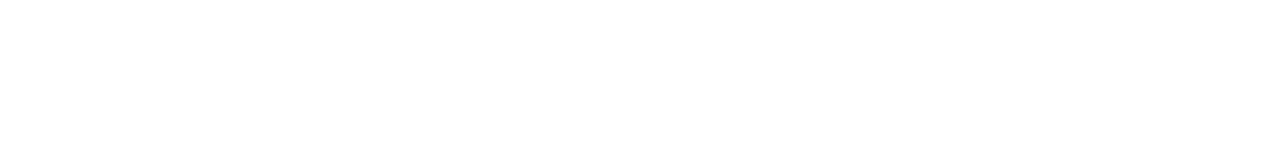
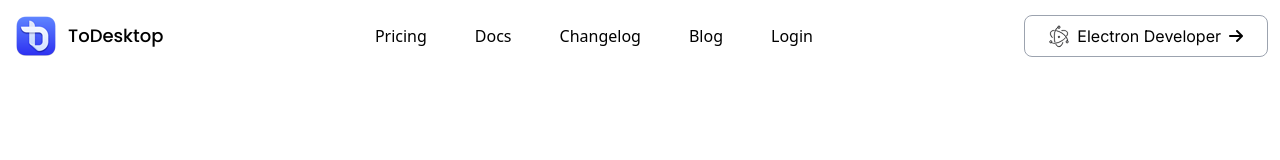
Before and after one commit to dev-tanvirtonmoy/to-desktop-landing-page, a plain HTML site: page index.html in a window 1280 px wide. Drawn offline with nearby package versions, Linux system fonts and the light colour scheme.

Commit message:
Added Navbar

```diff
--- a/index.html
+++ b/index.html
@@ -27,11 +27,11 @@
         theme: {
           extend: {
             colors: {
-              clifford: "#da373d",
+              primary: "#3238f2",
             },
             fontFamily: {
-              poppins: ["Poppins", "sans-serif"],
-              inter: ["Inter", "sans-serif"],
+              "display": ["Poppins", "sans-serif"],
+              "body": ["Inter", "sans-serif"],
             },
           },
         },
@@ -40,7 +40,93 @@
   </head>
   <body>
     <!-- Header section start from here -->
-    <header></header>
+    <header>
+      <!-- Navbar start from here -->
+      <nav class="p-3 bg-white flex justify-between items-center">
+        <a href="#" class="flex gap-2 items-center" id="brand">
+          <img
+            class="object-cover max-w-12 max-h-12"
+            src="./assets/1.png"
+            alt="Logo of website"
+          />
+          <span class="text-lg font-medium font-display">ToDesktop</span>
+        </a>
+
+        <!-- Nav Menu -->
+        <ul id="nav-menu" class="hidden lg:flex gap-12">
+          <li>
+            <a href="#" class="font-medium hover:text-primary capitalize"
+              >Pricing</a
+            >
+          </li>
+          <li>
+            <a href="#" class="font-medium hover:text-primary capitalize"
+              >docs</a
+            >
+          </li>
+          <li>
+            <a href="#" class="font-medium hover:text-primary capitalize"
+              >changelog</a
+            >
+          </li>
+          <li>
+            <a href="#" class="font-medium hover:text-primary capitalize"
+              >blog</a
+            >
+          </li>
+          <li>
+            <a href="#" class="font-medium hover:text-primary capitalize"
+              >login</a
+            >
+          </li>
+        </ul>
+
+        <button class="hidden lg:flex items-center gap-2 capitalize border border-gray-400 px-6 py-2 rounded-lg hover:border-gray-600">
+          <img src="./assets/2.svg" alt="" />
+          <span class="font-body">electron developer</span>
+          <i class="fa-solid fa-arrow-right"></i>
+        </button>
+
+        <button class="p-2 lg:hidden" onclick="handleMenu()">
+          <i class="fa-solid fa-bars text-gray-600"></i>
+        </button>
+
+        <div id="nav-dialog" class="hidden fixed z-10 lg:hidden inset-0 bg-white p-3">
+        <div id="nav-bar" class="flex justify-between">
+          <a href="#" class="flex gap-2 items-center" id="brand">
+            <img
+              class="object-cover max-w-12 max-h-12"
+              src="./assets/1.png"
+              alt="Logo of website"
+            />
+            <span class="text-lg font-medium font-display">ToDesktop</span>
+          </a>
+
+          <button class="p-2 lg:hidden" onclick="handleMenu()">
+            <i class="fa-solid fa-xmark text-gray-600"></i>
+          </button>
+        </div>
+
+        <div class="mt-6">
+          <a href="#" class="capitalize block font-medium m-3 p-3 hover:bg-gray-50 rounded-lg">Pricing</a>
+          <a href="#" class="capitalize block font-medium m-3 p-3 hover:bg-gray-50 rounded-lg">docs</a>
+          <a href="#" class="capitalize block font-medium m-3 p-3 hover:bg-gray-50 rounded-lg">changelog</a>
+          <a href="#" class="capitalize block font-medium m-3 p-3 hover:bg-gray-50 rounded-lg">blog</a>
+          <a href="#" class="capitalize block font-medium m-3 p-3 hover:bg-gray-50 rounded-lg">login</a>
+        </div>
+        <div class="h-[1px] bg-gray-300"></div>
+
+        <button class="mt-6 w-full flex items-center gap-2 capitalize px-6 py-4 rounded-lg hover:bg-gray-300">
+          <img src="./assets/2.svg" alt="" />
+          <span class="font-body">electron developer</span>
+          <i class="fa-solid fa-arrow-right"></i>
+        </button>
+        </div>
+
+
+      </nav>
+      <!-- Navbar end here -->
+    </header>
     <!-- Header section end here -->
 
     <!-- Main section start from here -->
@@ -50,5 +136,7 @@
     <!-- Footer section start from here -->
     <footer></footer>
     <!-- Footer section end here -->
+
+    <script src="./script.js"></script>
   </body>
 </html>
--- /dev/null
+++ b/script.js
@@ -0,0 +1,4 @@
+const navDialog = document.getElementById("nav-dialog");
+function handleMenu() {
+  navDialog.classList.toggle("hidden");
+}
```
